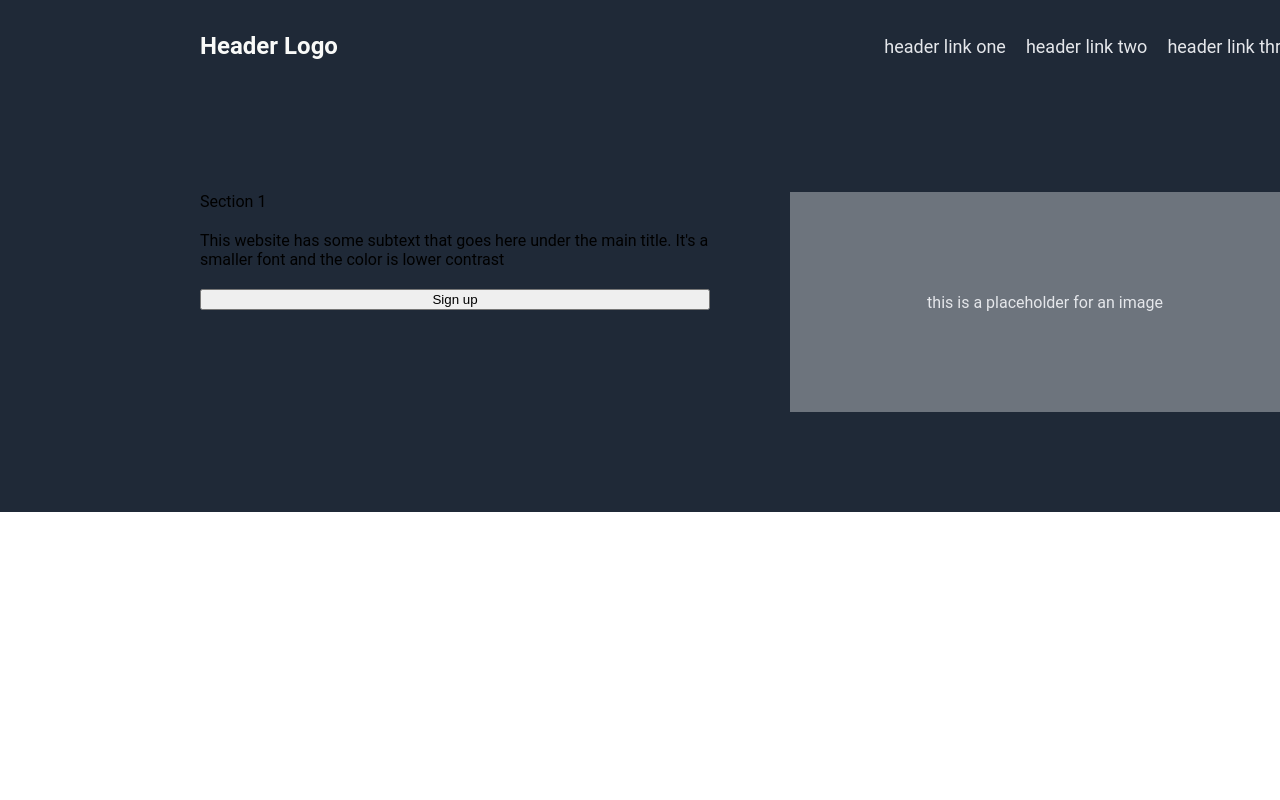
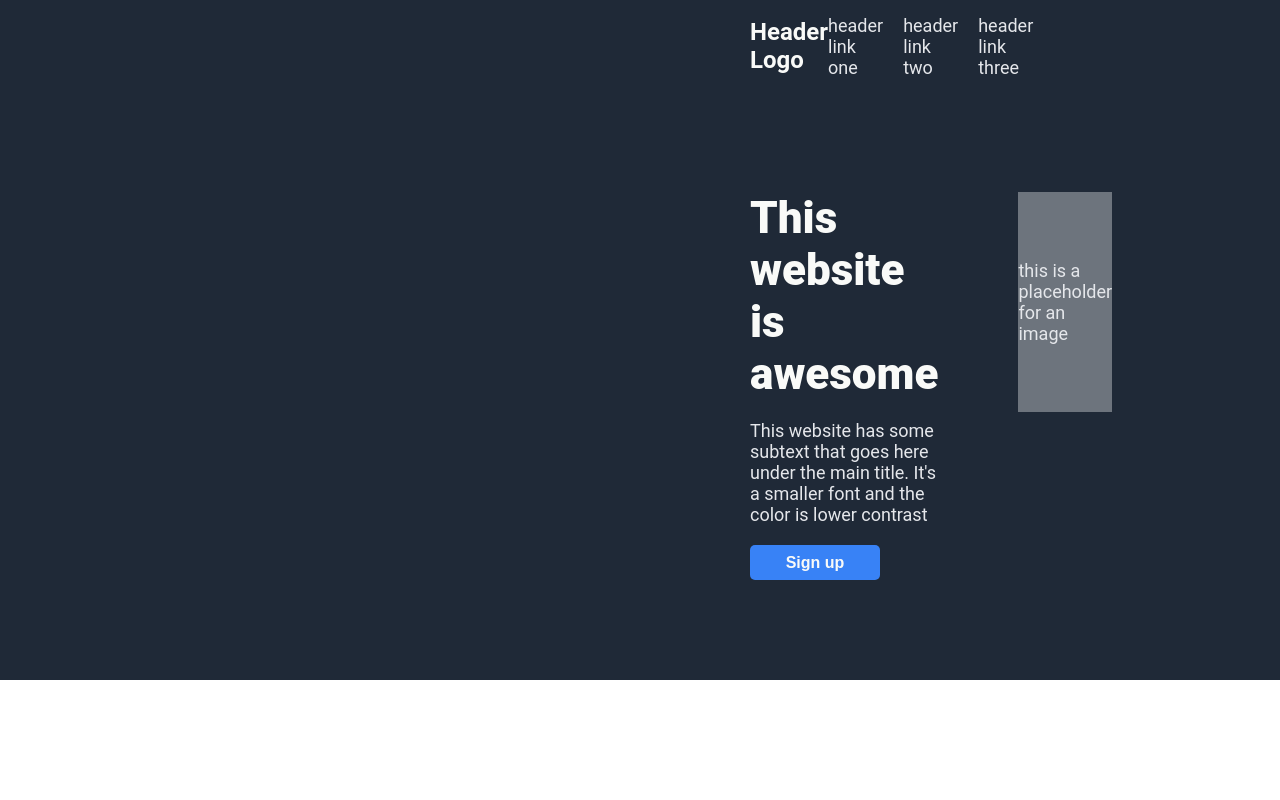
Before and after one commit to anthferlazzo/odin-landing-page, a plain HTML site: page index.html in a window 1280 px wide. Shown: the top 800 px of the page. Drawn offline with Linux system fonts and the light colour scheme.

Commit message:
Complete section 1 content and style

```diff
--- a/index.html
+++ b/index.html
@@ -19,8 +19,8 @@
     </div>
     <div class="section1">
       <div class="section1-content">
-        <div>Section 1</div>
-        <div>This website has some subtext that goes here under the main title. It's a smaller font and the color is lower contrast</div>
+        <div class="herotitle">This website is awesome</div>
+        <div class="herotext">This website has some subtext that goes here under the main title. It's a smaller font and the color is lower contrast</div>
         <button>Sign up</button>
       </div>
       <div class="section1-imageplaceholder">
--- a/style.css
+++ b/style.css
@@ -1,7 +1,7 @@
 body {
   font-family: Roboto, sans-serif;
   margin: 0;
-  width: 1500px;
+  /* width: 1500px; */
   background-color: black;
   margin-left: auto;
   margin-right: auto;
@@ -13,7 +13,7 @@ body {
   display: flex;
   justify-content: space-between;
   align-items: center;
-  padding: 10px 200px;
+  padding: 10px 750px;
 
 }
 
@@ -30,7 +30,7 @@ body {
 .section1 {
   background-color: #1F2937;
   display: flex;
-  padding: 100px 200px;
+  padding: 100px 750px;
   gap: 80px;
 }
 
@@ -38,7 +38,31 @@ body {
   display: flex;
   flex-direction: column;
   gap: 20px;
-  width: 550px;
+  width: 500px;
+
+}
+
+.herotitle {
+  font-size: 44px;
+  font-weight: 900;
+  color: #F9FAF8;
+}
+
+.herotext {
+  font-size: 18px;
+  color: #E5E7EB;
+}
+
+button {
+  width: 130px;
+  height: 35px;
+  background-color: #3882F6;
+  color: #F9FAF8;
+  font-size: 16px;
+  font-weight: bold;
+  border: none;
+  border-radius: 5px;
+  cursor: pointer;
 }
 
 .section1-imageplaceholder {
@@ -49,6 +73,7 @@ body {
   height: 220px;
   background-color: #6D747D;
   color: #E5E7EB;
+  font-size: 18px;
 }
 
 .section2 {
```
